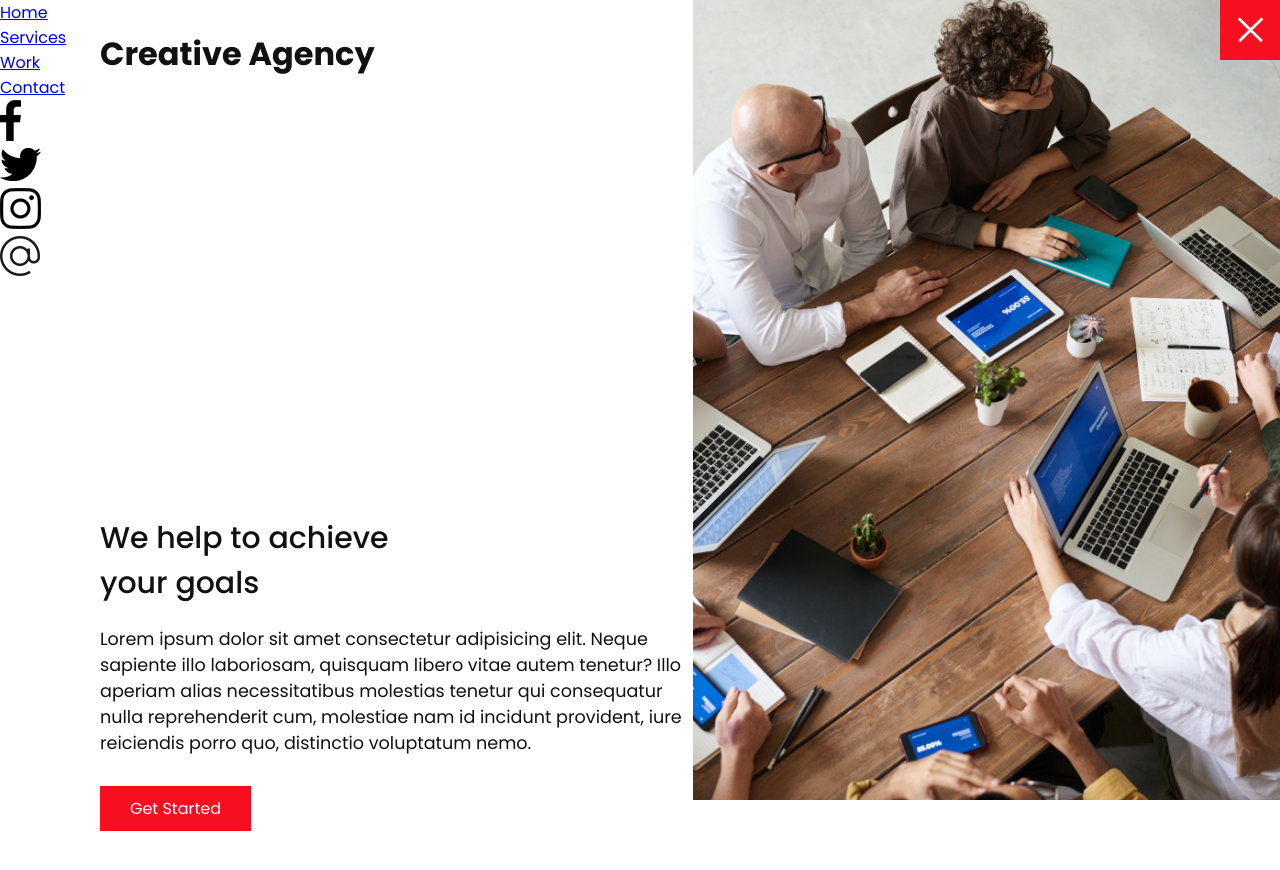
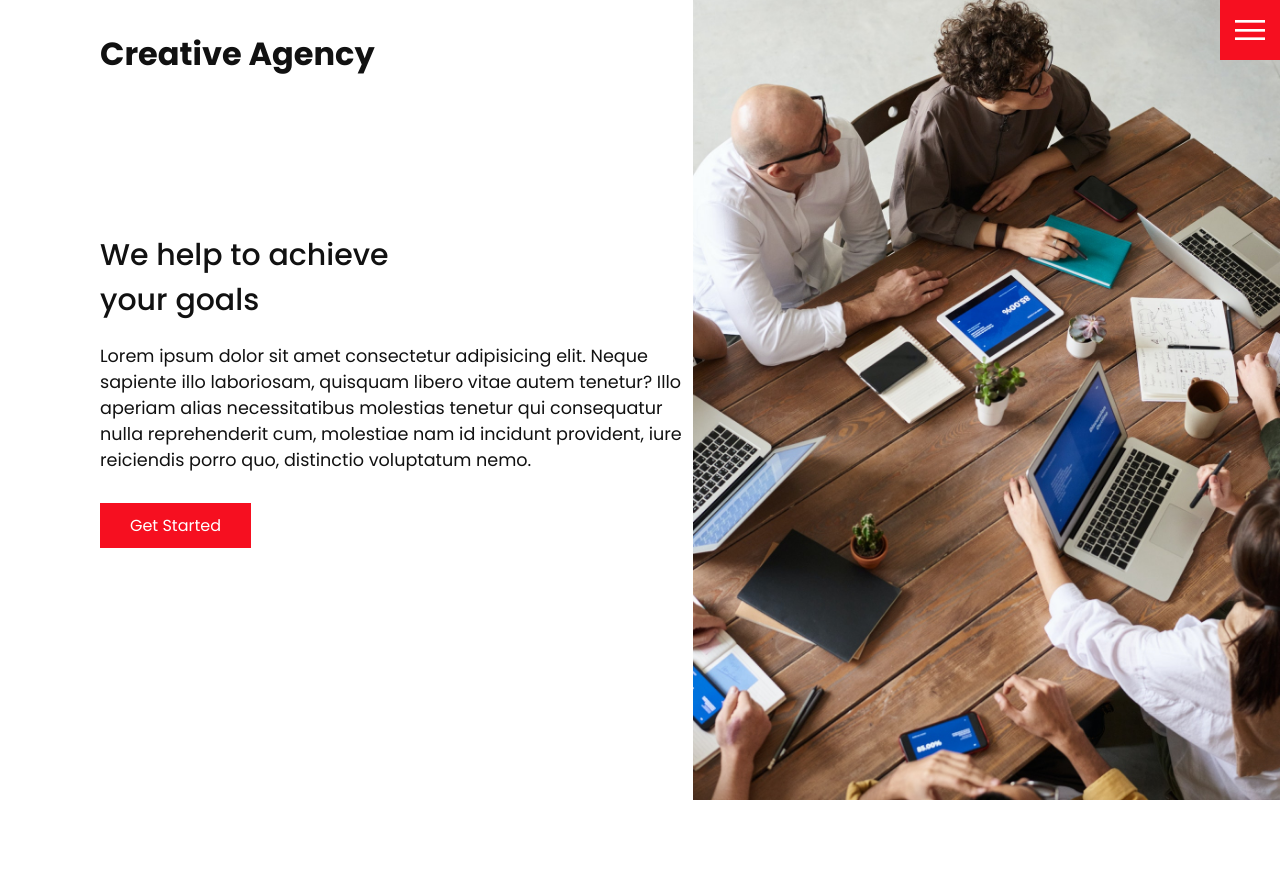
Before and after one commit to DanDucVira/creativeAgencyWebsite, a plain HTML site: page index.html in a window 1280 px wide. After the commit the page ends 800 px from the top, so only its background shows below. Drawn offline with Linux system fonts and the light colour scheme.

Commit message:
added toggle and navigation css

```diff
--- a/css/style.css
+++ b/css/style.css
@@ -62,7 +62,7 @@ section {
     left: 100px;
     font-size: 2rem;
     font-weight: 700;
-    z-index: 10;
+    z-index: 20;
 }
 
 /*TOGGLE*/
@@ -88,7 +88,65 @@ section {
 }
 
 /*navigation*/
-.navigation {}
+.navigation {
+    position: fixed;
+    top: 0;
+    left: 100%;
+    width: 100%;
+    height: 100%;
+    background: #fff;
+    z-index: 15;
+    display: flex;
+    justify-content: center;
+    align-items: center;
+}
+
+.navigation.active {
+    left: 0;
+}
+
+.navigation ul {
+    position: relative;
+}
+
+.navigation ul li {
+    position: relative;
+    list-style: none;
+    text-align: center;
+}
+
+.navigation ul li a {
+    font-size: 2.2rem;
+    color: #111;
+    text-decoration: none;
+    font-weight: 300;
+}
+
+.navigation ul li a:hover {
+    color: var(--primary-color);
+}
+
+.navigation .social-bar {
+    position: absolute;
+    top: 0;
+    left: 0;
+    width: 60px;
+    height: 100%;
+    display: flex;
+    justify-content: center;
+    align-items: center;
+}
+
+.navigation .social-bar a {
+    display: inline-block;
+    transform: scale(0.5);
+}
+
+.navigation .email-icon {
+    position: absolute;
+    bottom: 20px;
+    transform: scale(0.5);
+}
 
 /*HOME*/
 .home-content {
--- a/index.html
+++ b/index.html
@@ -13,7 +13,7 @@
 
     <header>
         <div class="logo">Creative Agency</div>
-        <div class="toggle active"></div>
+        <div class="toggle"></div>
         <div class="navigation">
             <ul>
                 <li><a href="index.html">Home</a></li>
```
